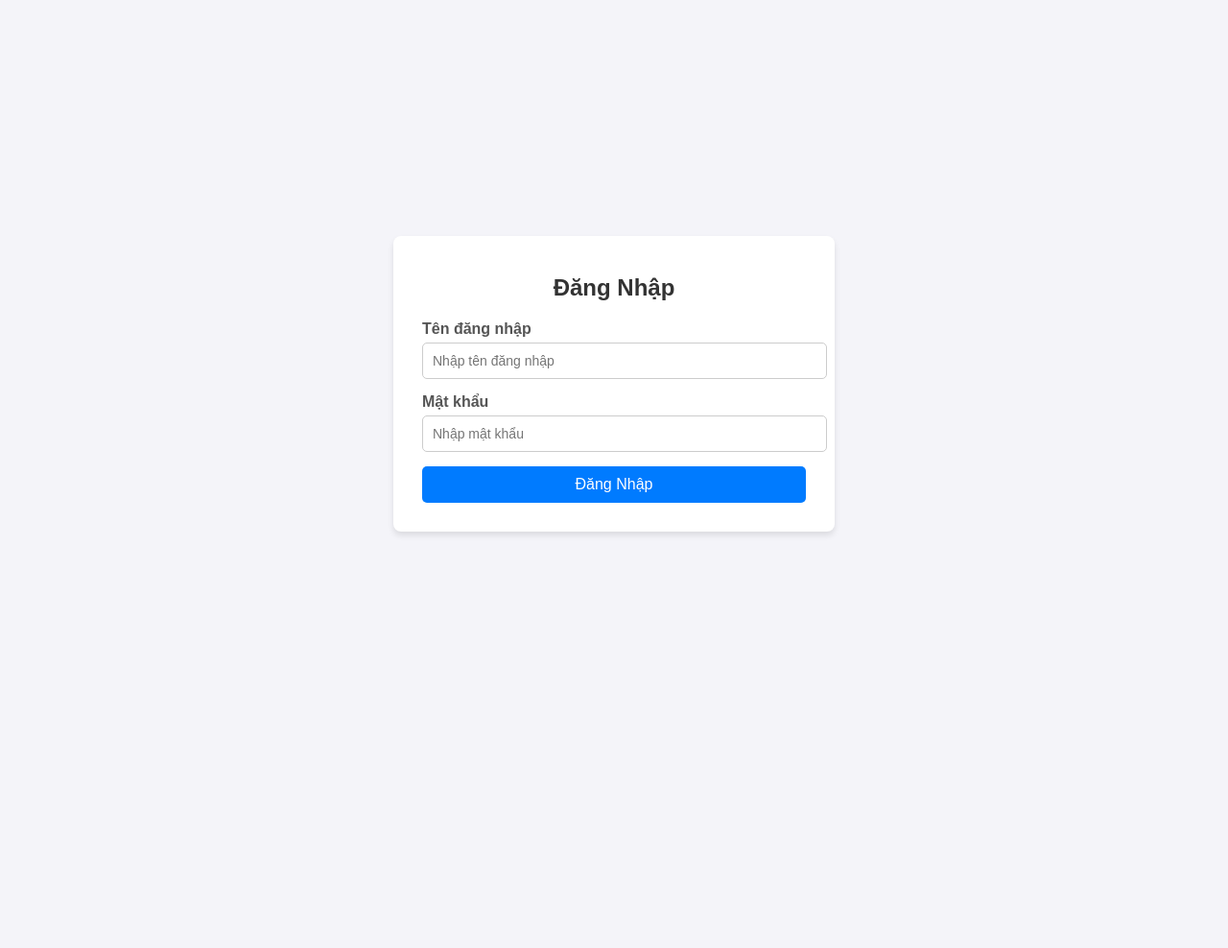
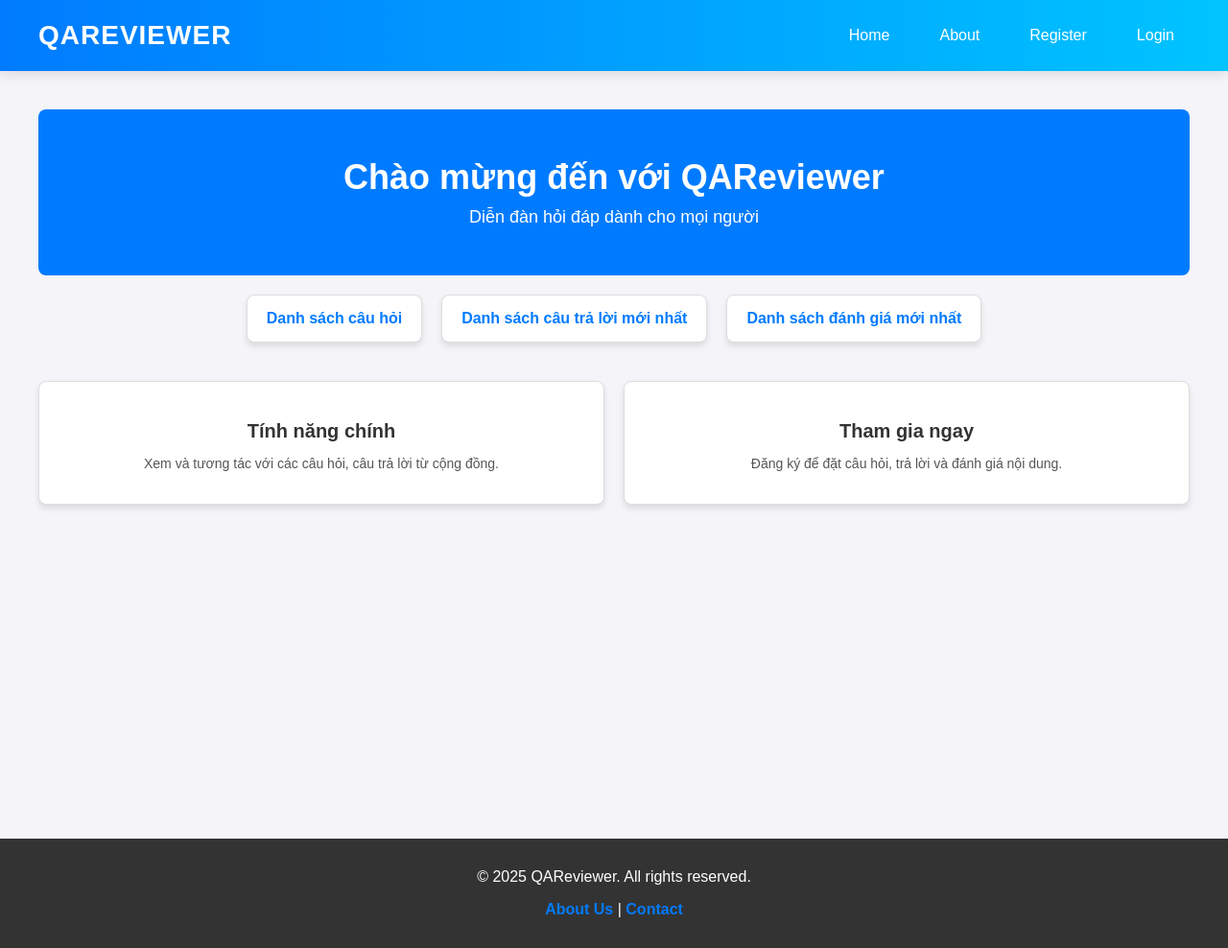
Before and after one commit to Dattrong0512/QAReviewer, a PHP site: page /QAReviewer/ in a window 1280 px wide. Shown: the whole page at 96% size. Before the commit the page ends 558 px from the top, so only its background shows below. Run offline with PHP 8.4, Linux system fonts and the light colour scheme.

Commit message:
change interface login

```diff
--- a/mvc/controllers/Auth.php
+++ b/mvc/controllers/Auth.php
@@ -39,7 +39,7 @@
         unset($_SESSION['username']);
         unset($_SESSION['password']);
         session_destroy();
-        header("Location: QAReviewer/Auth/Login");
+        header("Location: /QAReviewer/Home/");
         exit();
 
     }
--- a/mvc/controllers/Home.php
+++ b/mvc/controllers/Home.php
@@ -4,16 +4,7 @@
  {
     public function Show()
     {
-        session_start();
-        if(isset($_SESSION['username']))
-        {
-            $view = $this->view("Layout/MainLayout",["Page" => "Page/Home"]);
-        }
-        else
-        {
-            $view = $this->view("Page/Login",[]);
-        }
-
+        $view = $this->view("Layout/MainLayout",["Page" => "Page/Home"]);
     }
 
 
--- a/mvc/views/Block/Header.php
+++ b/mvc/views/Block/Header.php
@@ -1,4 +1,3 @@
-<!-- filepath: c:\xampp\htdocs\QAReviewer\mvc\views\Block\Header.php -->
 <!DOCTYPE html>
 <html lang="en">
 <head>
@@ -8,32 +7,44 @@
     <style>
         body {
             margin: 0;
-            font-family: Arial, sans-serif;
+            font-family: 'Segoe UI', Arial, sans-serif;
+            background-color: #f5f7fa;
         }
         .header {
-            background-color: #007bff;
+            background: linear-gradient(90deg, #007bff, #00c4ff);
             color: #ffffff;
-            padding: 15px 20px;
+            padding: 20px 40px;
             display: flex;
             justify-content: space-between;
             align-items: center;
+            box-shadow: 0 4px 12px rgba(0, 0, 0, 0.1);
+            position: sticky;
+            top: 0;
+            z-index: 1000;
         }
         .header .logo {
-            font-size: 24px;
-            font-weight: bold;
+            font-size: 28px;
+            font-weight: 700;
+            letter-spacing: 1px;
+            text-transform: uppercase;
         }
         .header nav {
             display: flex;
-            gap: 15px;
+            gap: 20px;
+            align-items: center;
         }
         .header nav a {
             color: #ffffff;
             text-decoration: none;
             font-size: 16px;
-            font-weight: bold;
+            font-weight: 500;
+            padding: 8px 16px;
+            border-radius: 20px;
+            transition: background-color 0.3s ease, transform 0.2s ease;
         }
         .header nav a:hover {
-            text-decoration: underline;
+            background-color: rgba(255, 255, 255, 0.2);
+            transform: translateY(-2px);
         }
     </style>
 </head>
--- a/mvc/views/Layout/MainLayout.php
+++ b/mvc/views/Layout/MainLayout.php
@@ -11,8 +11,7 @@
     <?php require_once "./mvc/views/Block/Header.php"; ?>
 
     <!-- Bố cục chính -->
-    <div style="display: flex; min-height: 100vh;">=
-
+    <div style="display: flex; min-height: 100vh;">
         <!-- Nội dung chính -->
         <!-- filepath: c:\xampp\htdocs\VNPay\mvc\views\Layout\MainLayout.php -->
         <div class="content" style="flex: 1; padding: 20px;">
--- a/mvc/views/Page/Home.php
+++ b/mvc/views/Page/Home.php
@@ -1,10 +1,10 @@
 <!-- filepath: c:\xampp\htdocs\QAReviewer\mvc\views\Page\Home.php -->
 <!DOCTYPE html>
-<html lang="en">
+<html lang="vi">
 <head>
     <meta charset="UTF-8">
     <meta name="viewport" content="width=device-width, initial-scale=1.0">
-    <title>Home</title>
+    <title>Trang chủ - QAReviewer</title>
     <style>
         body {
             margin: 0;
@@ -33,10 +33,32 @@
             font-size: 18px;
             margin: 10px 0 0;
         }
+        .navigation {
+            display: flex;
+            justify-content: center;
+            gap: 20px;
+            margin-top: 20px;
+            flex-wrap: wrap;
+        }
+        .nav-link {
+            background: #ffffff;
+            border: 1px solid #dddddd;
+            border-radius: 8px;
+            padding: 15px 20px;
+            text-decoration: none;
+            color: #007bff;
+            font-weight: bold;
+            box-shadow: 0 4px 6px rgba(0, 0, 0, 0.1);
+            transition: background-color 0.3s ease;
+        }
+        .nav-link:hover {
+            background-color: #f0f0f0;
+        }
         .features {
             display: flex;
             gap: 20px;
             flex-wrap: wrap;
+            margin-top: 40px;
         }
         .feature {
             background: #ffffff;
@@ -59,16 +81,52 @@
     </style>
 </head>
 <body>
-
     <div class="container">
         <div class="hero">
-            <h1>Chào mừng đến QAReviewer</h1>
-            <p>Chào mừng bạn đến với diễn đàn hỏi đáp</p>
+            <h1>Chào mừng đến với QAReviewer</h1>
+            <p>Diễn đàn hỏi đáp dành cho mọi người</p>
         </div>
+
+        <!-- Menu điều hướng theo vai trò -->
+        <div class="navigation">
+            <?php
+            // Kiểm tra vai trò người dùng từ session
+            if (isset($_SESSION['role'])) {
+                $role = $_SESSION['role'];
+                if ($role === 'Admin') {
+                    echo '<a href="/QAReviewer/Questions/Ask" class="nav-link">Đặt câu hỏi</a>';
+                    echo '<a href="/QAReviewer/Questions/List" class="nav-link">Danh sách câu hỏi</a>';
+                    echo '<a href="/QAReviewer/Answers/Latest" class="nav-link">Danh sách câu trả lời mới nhất</a>';
+                    echo '<a href="/QAReviewer/Evaluations/Latest" class="nav-link">Danh sách đánh giá mới nhất</a>';
+                    echo '<a href="/QAReviewer/Role/Change" class="nav-link">Đổi vai trò</a>';
+                } elseif ($role === 'Questioner') {
+                    echo '<a href="/QAReviewer/Questions/Ask" class="nav-link">Đặt câu hỏi</a>';
+                    echo '<a href="/QAReviewer/Questions/List" class="nav-link">Danh sách câu hỏi</a>';
+                } elseif ($role === 'Answerer') {
+                    echo '<a href="/QAReviewer/Questions/List" class="nav-link">Danh sách câu hỏi</a>';
+                } elseif ($role === 'Evaluater') {
+                    echo '<a href="/QAReviewer/Questions/List" class="nav-link">Danh sách câu hỏi</a>';
+                    echo '<a href="/QAReviewer/Answers/Latest" class="nav-link">Danh sách câu trả lời mới nhất</a>';
+                    echo '<a href="/QAReviewer/Evaluations/Latest" class="nav-link">Danh sách đánh giá mới nhất</a>';
+                }
+            } else {
+                // Viewer (không đăng nhập)
+                echo '<a href="/QAReviewer/Questions/List" class="nav-link">Danh sách câu hỏi</a>';
+                echo '<a href="/QAReviewer/Answers/Latest" class="nav-link">Danh sách câu trả lời mới nhất</a>';
+                echo '<a href="/QAReviewer/Evaluations/Latest" class="nav-link">Danh sách đánh giá mới nhất</a>';
+            }
+            ?>
+        </div>
+
+        <!-- Thông tin bổ sung -->
         <div class="features">
             <div class="feature">
-                <h3>Tính năng</h3>
-                <p>Xem những câu hỏi và câu trả lời từ những người dùng</p>
+                <h3>Tính năng chính</h3>
+                <p>Xem và tương tác với các câu hỏi, câu trả lời từ cộng đồng.</p>
+            </div>
+            <div class="feature">
+                <h3>Tham gia ngay</h3>
+                <p>Đăng ký để đặt câu hỏi, trả lời và đánh giá nội dung.</p>
             </div>
         </div>
     </div>
--- a/mvc/views/Page/Login.php
+++ b/mvc/views/Page/Login.php
@@ -1,15 +1,13 @@
-<!-- filepath: c:\xampp\htdocs\QAReviewer\mvc\views\Pages\Login.php -->
 <!DOCTYPE html>
 <html lang="en">
-
 <head>
     <meta charset="UTF-8">
     <meta name="viewport" content="width=device-width, initial-scale=1.0">
     <title>Login</title>
     <style>
         body {
-            font-family: Arial, sans-serif;
-            background-color: #f4f4f9;
+            font-family: 'Inter', Arial, sans-serif;
+            background: linear-gradient(135deg, #e0e7ff 0%, #f4f4f9 100%);
             display: flex;
             justify-content: center;
             align-items: center;
@@ -19,72 +17,99 @@
 
         .login-container {
             background: #ffffff;
-            padding: 20px 30px;
-            border-radius: 8px;
-            box-shadow: 0 4px 6px rgba(0, 0, 0, 0.1);
+            padding: 30px;
+            border-radius: 12px;
+            box-shadow: 0 8px 24px rgba(0, 0, 0, 0.1);
             width: 100%;
-            max-width: 400px;
+            max-width: 420px;
+            transition: transform 0.3s ease;
+        }
+
+        .login-container:hover {
+            transform: translateY(-5px);
         }
 
         .login-container h2 {
-            margin-bottom: 20px;
-            font-size: 24px;
-            color: #333333;
+            margin-bottom: 25px;
+            font-size: 28px;
+            font-weight: 600;
+            color: #1a1a1a;
             text-align: center;
+            letter-spacing: 0.5px;
         }
 
         .form-group {
-            margin-bottom: 15px;
+            margin-bottom: 20px;
         }
 
         .form-group label {
             display: block;
-            margin-bottom: 5px;
-            font-weight: bold;
-            color: #555555;
+            margin-bottom: 8px;
+            font-weight: 700;
+            color: #333333;
+            font-size: 16px;
         }
 
         .form-group input {
             width: 100%;
-            padding: 10px;
-            border: 1px solid #cccccc;
-            border-radius: 5px;
+            padding: 12px;
+            border: 1px solid #e0e0e0;
+            border-radius: 8px;
             font-size: 14px;
+            background-color: #f9fafb;
+            transition: border-color 0.3s ease, box-shadow 0.3s ease;
         }
 
         .form-group input:focus {
             border-color: #007bff;
+            box-shadow: 0 0 8px rgba(0, 123, 255, 0.2);
             outline: none;
+        }
+
+        .remember-me {
+            display: flex;
+            align-items: center;
+            margin-bottom: 20px;
+            font-size: 14px;
+            color: #333333;
+        }
+
+        .remember-me input {
+            margin-right: 8px;
+            accent-color: #007bff;
         }
 
         .login-btn {
             width: 100%;
-            padding: 10px;
-            background-color: #007bff;
+            padding: 12px;
+            background: linear-gradient(90deg, #007bff, #00c4ff);
             color: #ffffff;
             border: none;
-            border-radius: 5px;
+            border-radius: 8px;
             font-size: 16px;
+            font-weight: 500;
             cursor: pointer;
+            transition: background 0.3s ease, transform 0.2s ease;
         }
 
         .login-btn:hover {
-            background-color: #0056b3;
+            background: linear-gradient(90deg, #0056b3, #0099cc);
+            transform: translateY(-2px);
         }
 
         .error-message {
-            color: red;
+            color: #ff4d4f;
             font-size: 14px;
-            margin-top: 10px;
+            margin-top: 15px;
             text-align: center;
+            font-weight: 500;
         }
     </style>
 </head>
-
 <body>
     <div class="login-container">
         <h2>Đăng Nhập</h2>
-        <form action="/QAReviewer/Login/Auth" method="POST">
+        <form action="/QAReviewer/Auth/Login" method="POST">
             <div class="form-group">
                 <label for="username">Tên đăng nhập</label>
                 <input type="text" id="username" name="username" placeholder="Nhập tên đăng nhập" required>
@@ -92,6 +117,10 @@
             <div class="form-group">
                 <label for="password">Mật khẩu</label>
                 <input type="password" id="password" name="password" placeholder="Nhập mật khẩu" required>
+            </div>
+            <div class="remember-me">
+                <input type="checkbox" id="remember" name="remember">
+                <label for="remember">Ghi nhớ mật khẩu</label>
             </div>
             <button type="submit" class="login-btn">Đăng Nhập</button>
         </form>
@@ -101,5 +130,4 @@
         </div>
     </div>
 </body>
-
 </html>
```
